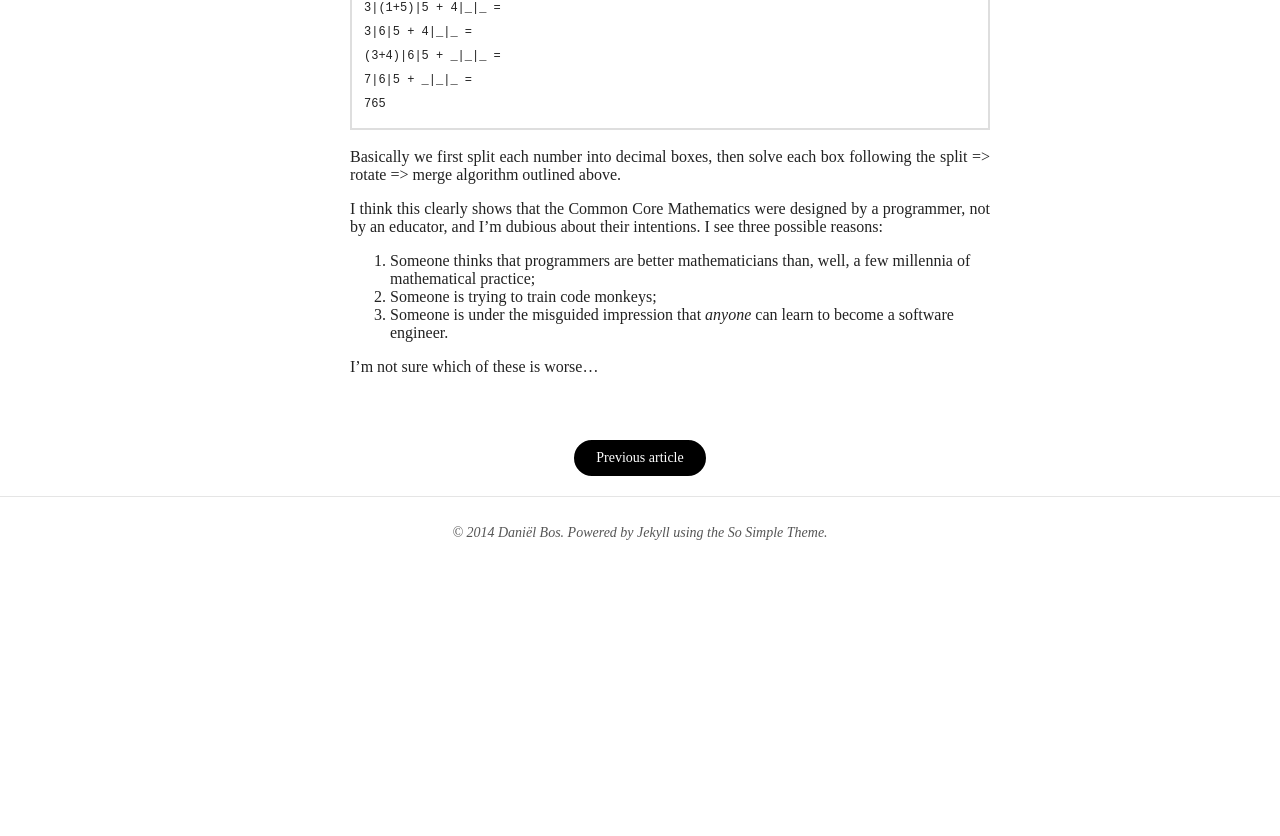
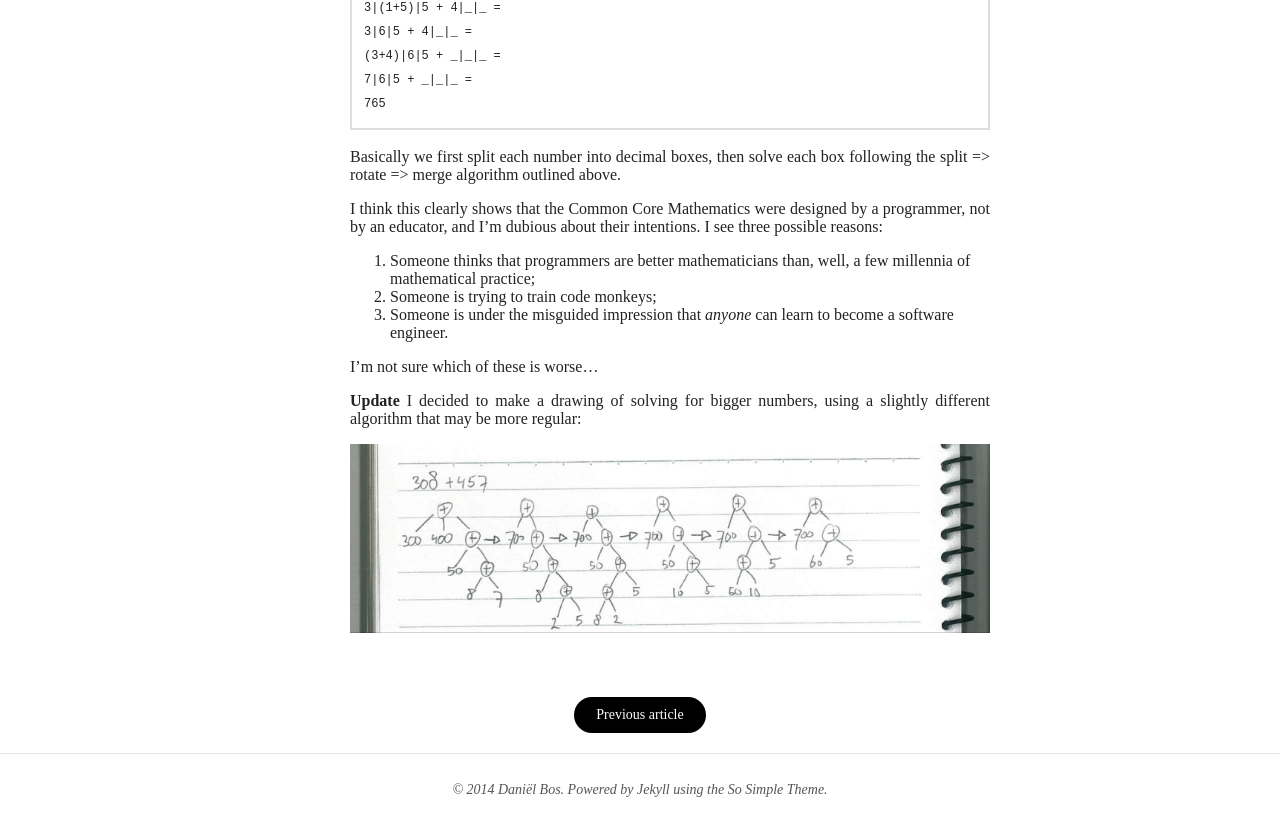
Before and after one commit to corani/corani.github.io, a Jekyll site: the page built from _posts/2014-09-09-common-core-math.md, in a window 1280 px wide and 900 px high, scrolled down 2439 px. Shown: the top 836 px of the window. Built offline with Jekyll 4.4.1, drawn with Linux system fonts in a browser that asks for light colours; nearby versions of some CDN libraries; some web fonts are replaced; comment, search, counter and statistics services are not loaded; before the commit the page ends 3082 px from its top, so only the background shows below that.

Commit message:
Update Common-Core

```diff
--- a/_posts/2014-09-09-common-core-math.md
+++ b/_posts/2014-09-09-common-core-math.md
@@ -69,3 +69,7 @@ I think this clearly shows that the Common Core Mathematics were designed by a p
 3.  Someone is under the misguided impression that *anyone* can learn to become a software engineer.
 
 I'm not sure which of these is worse...
+
+**Update** I decided to make a drawing of solving for bigger numbers, using a slightly different algorithm that may be more regular:
+
+<img src="/images/split-rotate-merge-more.png">
```
Also changed, not shown: images/split-rotate-merge-more.png (added).
